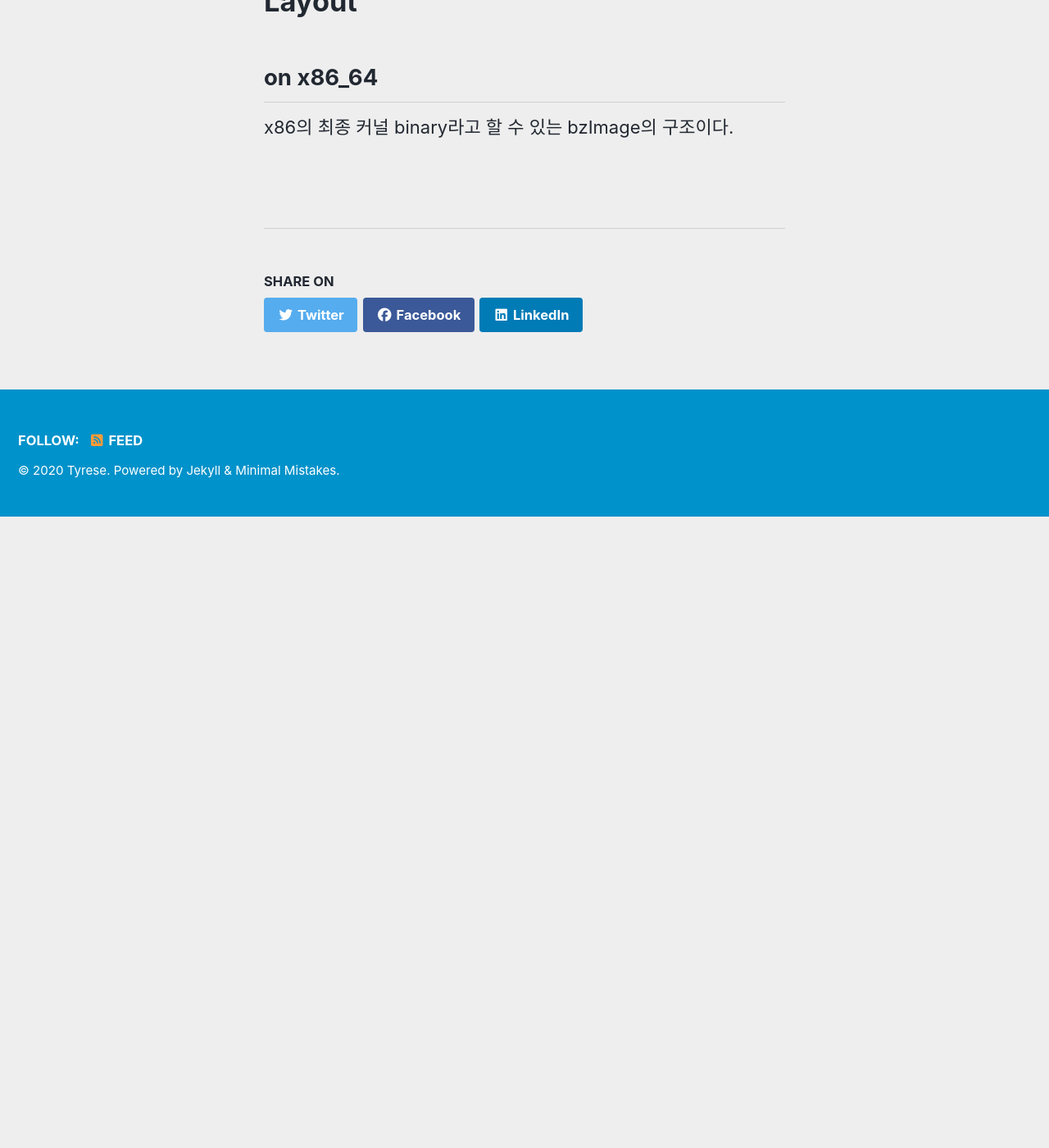
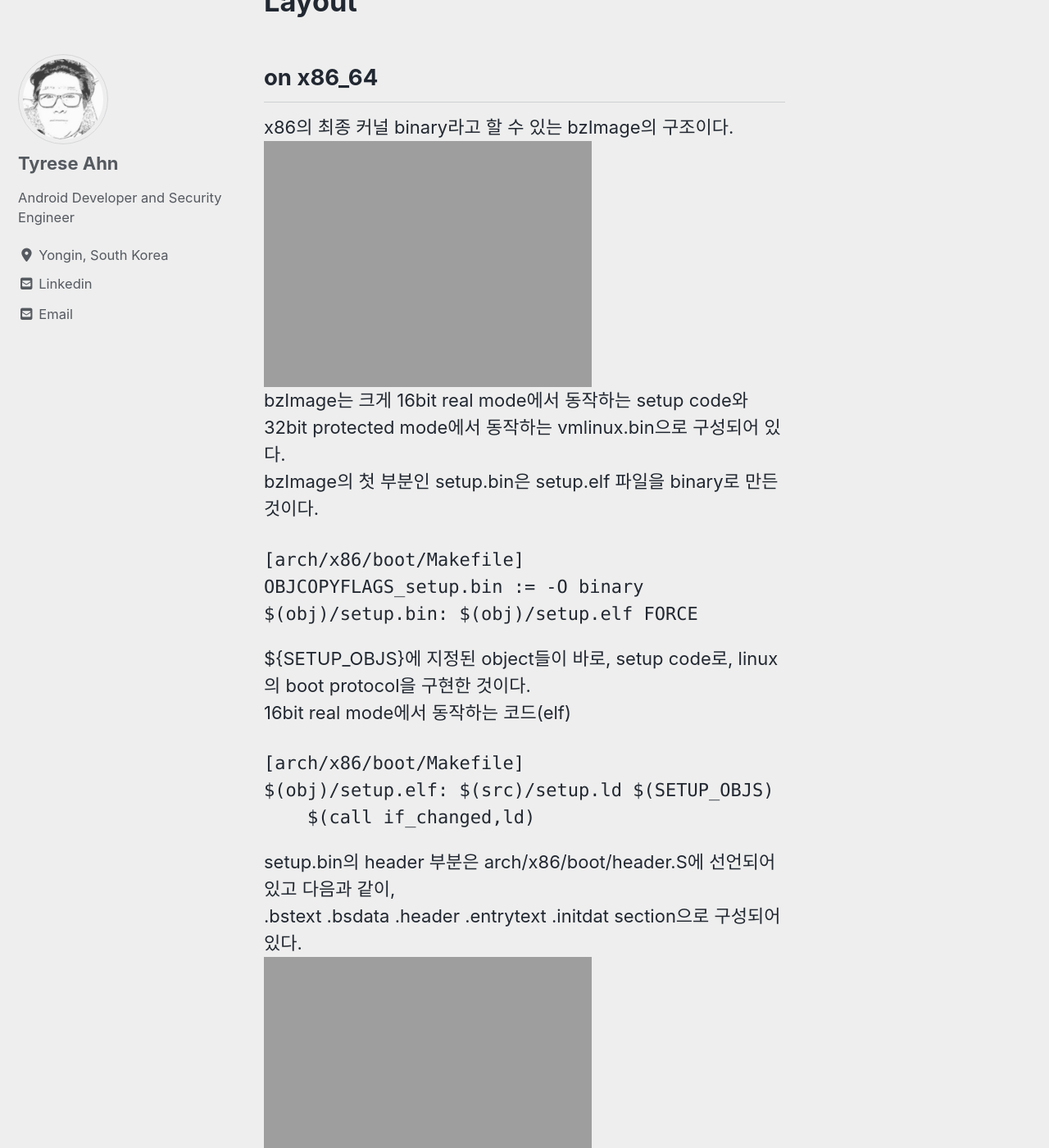
Before and after one commit to devdevil1901/devdevil1901.github.io, a Jekyll site: the page built from _pages/linux-kernel_binary.md, in a window 1280 px wide and 1400 px high, scrolled down 1269 px. Shown: the whole window at 82% size. Built offline with Jekyll 4.4.1, drawn with Linux system fonts in a browser that asks for light colours; cached includes are drawn as plain includes; nearby versions of some CDN libraries; before the commit the page ends 1899 px from its top, so only the background shows below that.

Commit message:
Update linux-kernel_binary.md

```diff
--- a/_pages/linux-kernel_binary.md
+++ b/_pages/linux-kernel_binary.md
@@ -23,3 +23,21 @@ x86에서 최종 output은 vmlinuz나 bzImage, aarch64에서는 vmlinux or Image
 # Layout
 ## on x86_64
 x86의 최종 커널 binary라고 할 수 있는 bzImage의 구조이다.
+![bzImage layout](https://devdevil1901.github.io/assets/images/linux_bzImage.png)
+bzImage는 크게 16bit real mode에서 동작하는 setup code와 32bit protected mode에서 동작하는 vmlinux.bin으로 구성되어 있다.
+bzImage의 첫 부분인 setup.bin은 setup.elf 파일을 binary로 만든것이다.
+<pre>
+[arch/x86/boot/Makefile]
+OBJCOPYFLAGS_setup.bin := -O binary
+$(obj)/setup.bin: $(obj)/setup.elf FORCE
+</pre>
+${SETUP_OBJS}에 지정된 object들이 바로, setup code로, linux의 boot protocol을 구현한 것이다.
+16bit real mode에서 동작하는 코드(elf)
+<pre>
+[arch/x86/boot/Makefile]
+$(obj)/setup.elf: $(src)/setup.ld $(SETUP_OBJS) FORCE
+    $(call if_changed,ld)
+</pre>
+setup.bin의 header 부분은 arch/x86/boot/header.S에 선언되어 있고 다음과 같이,
+.bstext .bsdata .header .entrytext .initdat section으로 구성되어 있다.
+![setup.bin의 header 부분](https://devdevil1901.github.io/assets/images/linux_setup_bin.png)
```
